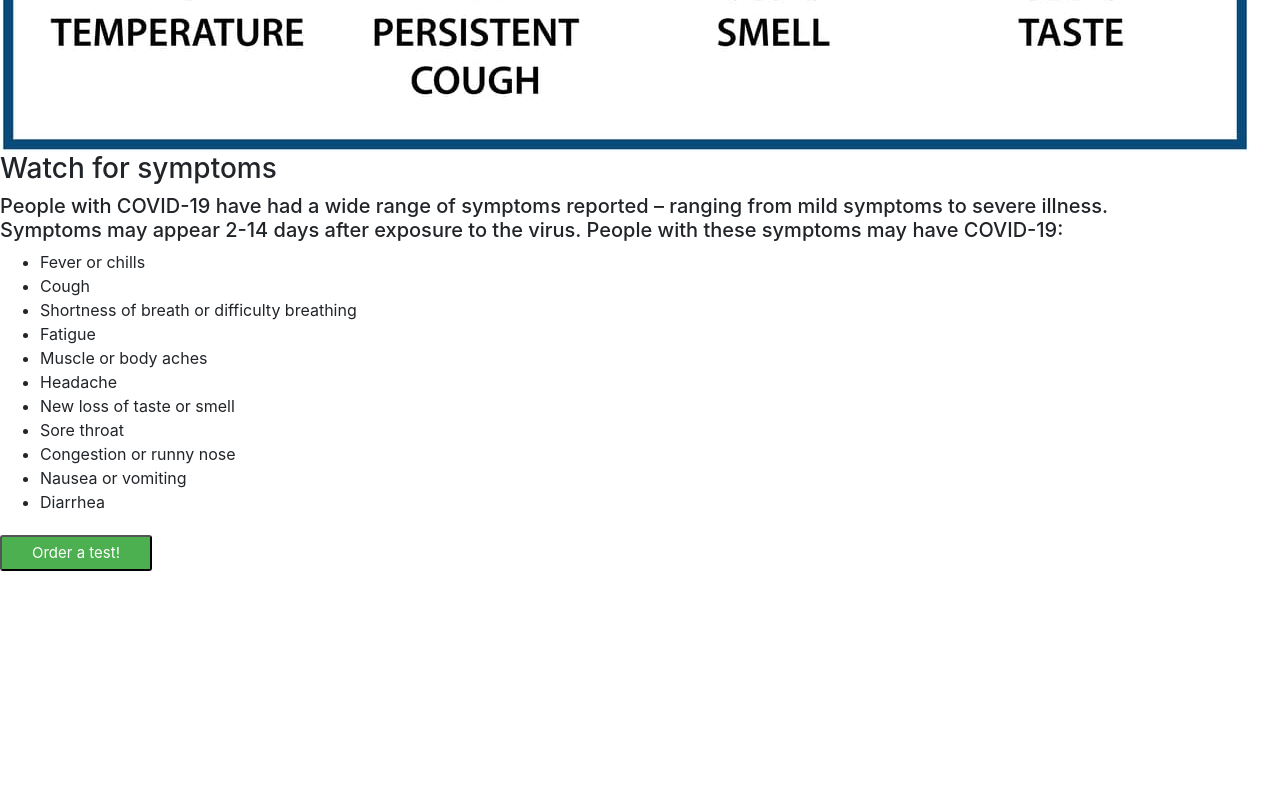
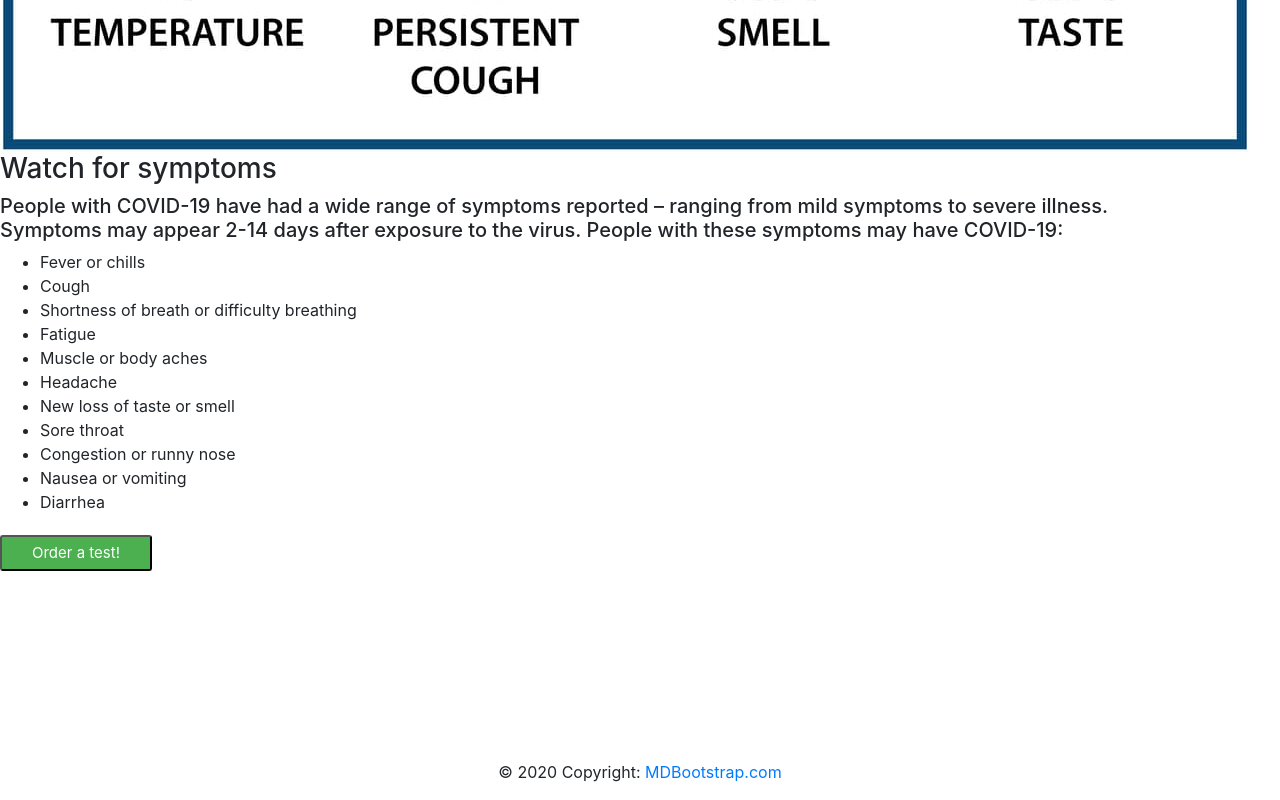
Before and after one commit to sebbergo/FrontendCorona, a React (Create React App) app: page /symptoms in a window 1280 px wide. Shown: the part 400-1200 px from the top of the page. Before the commit the page ends 976 px from the top, so only its background shows below. Built offline with nearby package versions, Linux system fonts and the light colour scheme.

Commit message:
footer mangler styling

```diff
--- a/src/App.js
+++ b/src/App.js
@@ -10,7 +10,7 @@
 import "./App.css";
 import OrderTest from "./OrderTest.js";
 import Footer from "./Footer.js";
-
+import "bootstrap/dist/css/bootstrap.min.css";
 function App() {
   const [loggedIn, setLoggedIn] = useState(false);
   const [error, setError] = useState("");
@@ -96,8 +96,8 @@
             </div>
           </div>
         )}
-        <Footer />
       </Switch>
+      <Footer />
     </div>
   );
 }
--- a/src/Footer.js
+++ b/src/Footer.js
@@ -1,16 +1,44 @@
+import "bootstrap/dist/css/bootstrap.min.css";
 function Footer() {
   return (
-    <div>
-      <footer class="page-footer font-small mdb-color darken-3 pt-4">
+    <footer class="page-footer font-small cyan darken-3">
       <div class="container">
-          <div class="row d-flex justify-content-center">
-            <div class="col-md-6">
-              <div class="embed-responsive embed-responsive-16by9 mb-4">
-                <iframe
-                  class="embed-responsive-item"
-                  src="https://www.youtube.com/embed/vlDzYIIOYmM"
-                  allowfullscreen
-                ></iframe>
+        <div class="row">
+          <div class="c</footer>ol-md-12 py-5">
+            <div class="mb-5 flex-center">
+              <a class="fb-ic">
+                <i class="fab fa-facebook-f fa-lg white-text mr-md-5 mr-3 fa-2x">
+                  {" "}
+                </i>
+              </a>
+
+              <a class="tw-ic">
+                <i class="fab fa-twitter fa-lg white-text mr-md-5 mr-3 fa-2x">
+                  {" "}
+                </i>
+              </a>
+
+              <a class="gplus-ic">
+                <i class="fab fa-google-plus-g fa-lg white-text mr-md-5 mr-3 fa-2x">
+                  {" "}
+                </i>
+              </a>
+
+              <a class="li-ic">
+                <i class="fab fa-linkedin-in fa-lg white-text mr-md-5 mr-3 fa-2x">
+                  {" "}
+                </i>
+              </a>
+
+              <a class="ins-ic">
+                <i class="fab fa-instagram fa-lg white-text mr-md-5 mr-3 fa-2x">
+                  {" "}
+                </i>
+              </a>
+
+              <a class="pin-ic">
+                <i class="fab fa-pinterest fa-lg white-text fa-2x"> </i>
+              </a>
             </div>
           </div>
         </div>
@@ -21,7 +49,6 @@
         <a href="https://mdbootstrap.com/"> MDBootstrap.com</a>
       </div>
     </footer>
-    </div>
   );
 }
 
--- a/src/index.js
+++ b/src/index.js
@@ -2,7 +2,7 @@
 import ReactDOM from "react-dom";
 import "./index.css";
 import App from "./App";
-import "bootstrap/dist/css/bootstrap.min.css";
+
 import { BrowserRouter as Router } from "react-router-dom";
 
 const AppWithRouter = () => {
```
Lines whose indentation alone changed are shown as unchanged.
